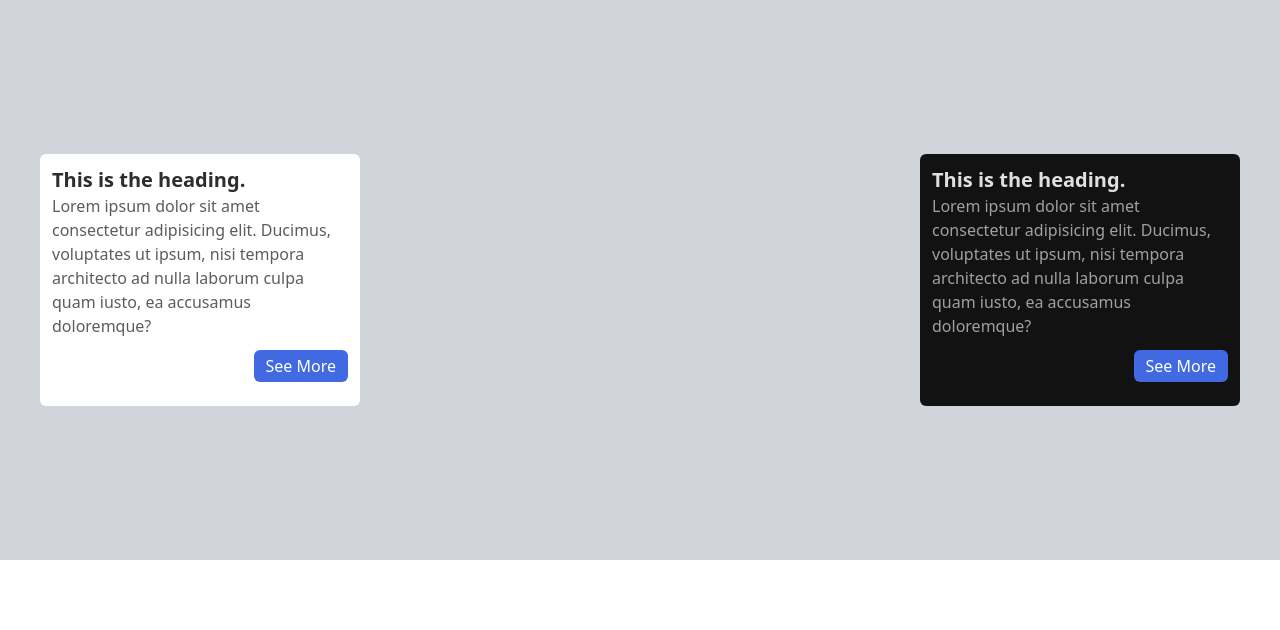
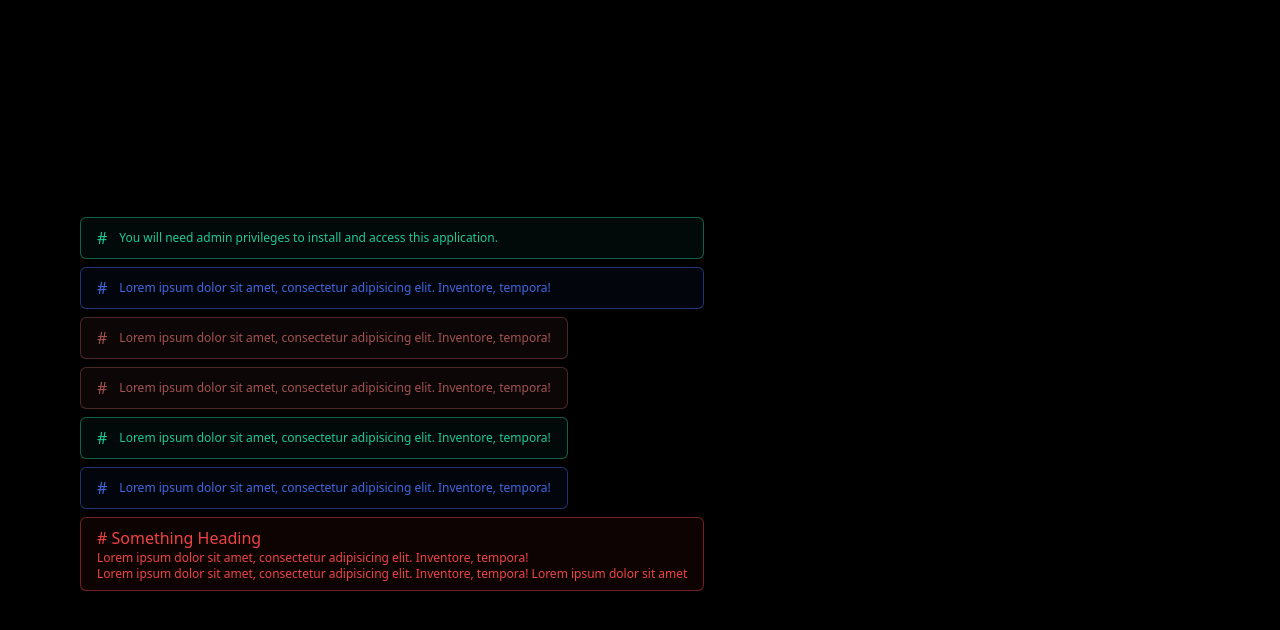
Before and after one commit to theabhipatel/ems_fe, a React (Vite) app: page / in a window 1280 px wide. Shown: the top 630 px of the page. Built offline with nearby package versions, Linux system fonts and the light colour scheme.

Commit message:
chore used custom button component in dashboard screen

```diff
--- a/src/screens/dashboard/Dashboard.tsx
+++ b/src/screens/dashboard/Dashboard.tsx
@@ -1,21 +1,43 @@
+import Button from "@/components/Button";
+
 const Dashboard = () => {
   return (
-    <div className="w-full h-[70vh] flex justify-between items-center p-10 bg-gray-300">
-      <div className="w-80 p-3 rounded-md bg-light-background border-light-border">
-        <h1 className="text-xl font-semibold text-light-textPrimary ">This is the heading.</h1>
-        <p className="text-light-textSecondary">
-          Lorem ipsum dolor sit amet consectetur adipisicing elit. Ducimus, voluptates ut ipsum, nisi tempora architecto
-          ad nulla laborum culpa quam iusto, ea accusamus doloremque?
-        </p>
-        <button className="px-3 py-1 bg-light-accentPrimary text-white rounded-md my-3 float-end">See More</button>
-      </div>
-      <div className="w-80 p-3 rounded-md bg-dark-background border-dark-border">
-        <h1 className="text-xl font-semibold text-dark-textPrimary ">This is the heading.</h1>
-        <p className="text-dark-textSecondary">
-          Lorem ipsum dolor sit amet consectetur adipisicing elit. Ducimus, voluptates ut ipsum, nisi tempora architecto
-          ad nulla laborum culpa quam iusto, ea accusamus doloremque?
-        </p>
-        <button className="px-3 py-1 bg-light-accentPrimary text-white rounded-md my-3 float-end">See More</button>
+    <div className="w-full h-screen flex justify-between items-center p-20 bg-black">
+      <div>
+        <div className="flex items-center  bg-light-accentSecondary/5 text-light-accentSecondary border-[1.25px] border-light-accentSecondary/45 px-4 py-2 rounded-md mt-2">
+          <span className="mr-3">#</span>
+          <p className="text-xs">You will need admin privileges to install and access this application.</p>
+        </div>
+        <div className="flex items-center bg-light-accentPrimary/5 text-light-accentPrimary border-[1.25px] border-light-accentPrimary/50 px-4 py-2 rounded-md mt-2">
+          <span className="mr-3">#</span>
+          <p className="text-xs"> Lorem ipsum dolor sit amet, consectetur adipisicing elit. Inventore, tempora!</p>
+        </div>
+        <button className="flex items-center bg-light-error/5 text-light-error/70 border-[1.25px] border-light-error/30 px-4 py-2 rounded-md mt-2">
+          <span className="mr-3">#</span>
+          <p className="text-xs"> Lorem ipsum dolor sit amet, consectetur adipisicing elit. Inventore, tempora!</p>
+          <div></div>
+        </button>
+        <Button>
+          <span className="mr-3">#</span>
+          <p className="text-xs"> Lorem ipsum dolor sit amet, consectetur adipisicing elit. Inventore, tempora!</p>
+        </Button>
+        <Button buttonColor="green">
+          <span className="mr-3">#</span>
+          <p className="text-xs"> Lorem ipsum dolor sit amet, consectetur adipisicing elit. Inventore, tempora!</p>
+        </Button>
+        <Button buttonColor="blue">
+          <span className="mr-3">#</span>
+          <p className="text-xs"> Lorem ipsum dolor sit amet, consectetur adipisicing elit. Inventore, tempora!</p>
+        </Button>
+        <Button buttonColor="red" className="flex flex-col items-start">
+          <div className="flex flex-col items-start text-start">
+            <span className="mr-3"># Something Heading</span>
+            <p className="text-xs"> Lorem ipsum dolor sit amet, consectetur adipisicing elit. Inventore, tempora!</p>
+            <p className="text-xs">
+              Lorem ipsum dolor sit amet, consectetur adipisicing elit. Inventore, tempora! Lorem ipsum dolor sit amet
+            </p>
+          </div>
+        </Button>
       </div>
     </div>
   );
```
